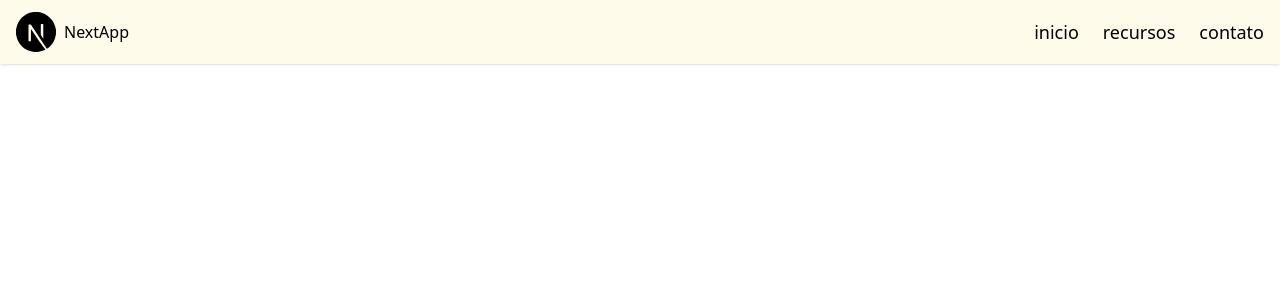
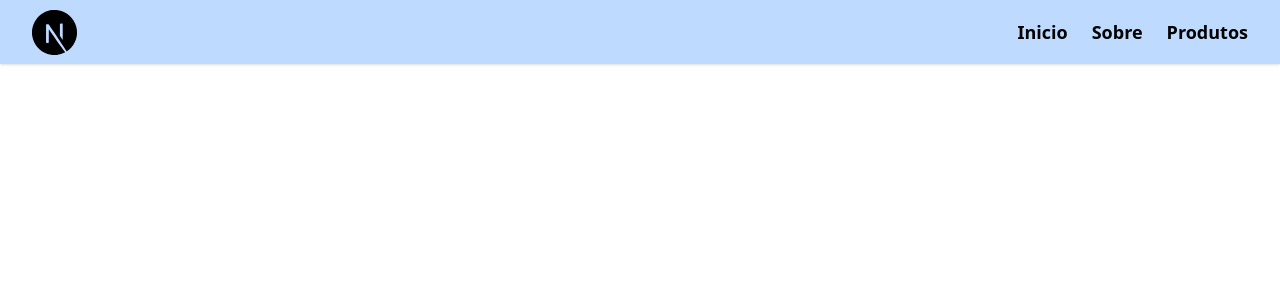
Before and after one commit to Davi-santos16/introducao-nextjs, a Next.js app: page / in a window 1280 px wide. Shown: the top 300 px of the page. Built offline with nearby package versions, Linux system fonts and the light colour scheme.

Commit message:
atualizaçao

```diff
--- a/src/app/page.tsx
+++ b/src/app/page.tsx
@@ -3,6 +3,13 @@ import NavBar from "@/components/NavBar";
 
 export default function Home() {
   return (
-   <NavBar/>
-  );
+    <div>
+      <NavBar links={
+        [
+          {label:"Inicio", href:"/"},
+          {label:"Sobre", href:"/about"},
+          {label:"Produtos", href:"/products"}
+        ]}/>
+    </div>
+  );
 }
--- a/src/components/NavBar.tsx
+++ b/src/components/NavBar.tsx
@@ -1,30 +1,44 @@
-import Image from "next/image"
+    import Image from "next/image";
+    interface NavBarProps{// quando uso interface é uma obrigaçao passar os valores na rederizaçao
+        links : {
+            label: string;
+            href: string;
+        }[]
+    }
 
-export default function NavBar(){
-    return(
-         <div className="">
+    export default function NavBar({links}:NavBarProps) {
 
-            {/* NavBar */}
+        return (
+            <nav className="bg-blue-200 shadow-sm">
+                <div className="px-4 mx-4">
+                    <div className="flex justify-between h-16 items-center">
 
-
-            <nav className="bg-amber-50 shadow-sm">
-                <div className="px-4">
-                <div className="flex justify-between h-16 items-center">
                         <div className="flex items-center">
-                    <Image src= "/nextjs-icon.svg" alt="dsdsd" width={40} height={40} className=""/>
-                    <span className="ml-2">NextApp</span>
+                            <Image
+                                src="/nextjs-icon.svg"
+                                alt="logo nextjs"
+                                width={45}
+                                height={45}
+                            />
+                            {/* <span className="ml-2 font-black">NextApp</span> */}
                         </div>
 
                         <div className="flex space-x-6">
-                    <a className="text-lg font-medium hover:text-blue-800" href="">inicio</a>
-                    <a className="text-lg font-medium  hover:text-blue-800" href="">recursos</a>
-                    <a className="text-lg font-medium hover:text-blue-800" href="">contato</a>
+                            {
+                                links.map((link,indice)=>(
+                                    <a
+                                    key={indice}
+                                    href={link.href}
+                                    className="hover:text-blue-900 text-lg font-bold">
+                                        {link.label}</a>
+                                ))
+                            }
+
                         </div>
 
                     </div>
                 </div>
          </nav>
 
-            </div>
         )
     }
```
Also changed, not shown: package.json (+13 -1 lines), 1 other file (tests, documents, lock files or other folders). Lines whose indentation alone changed are shown as unchanged.
